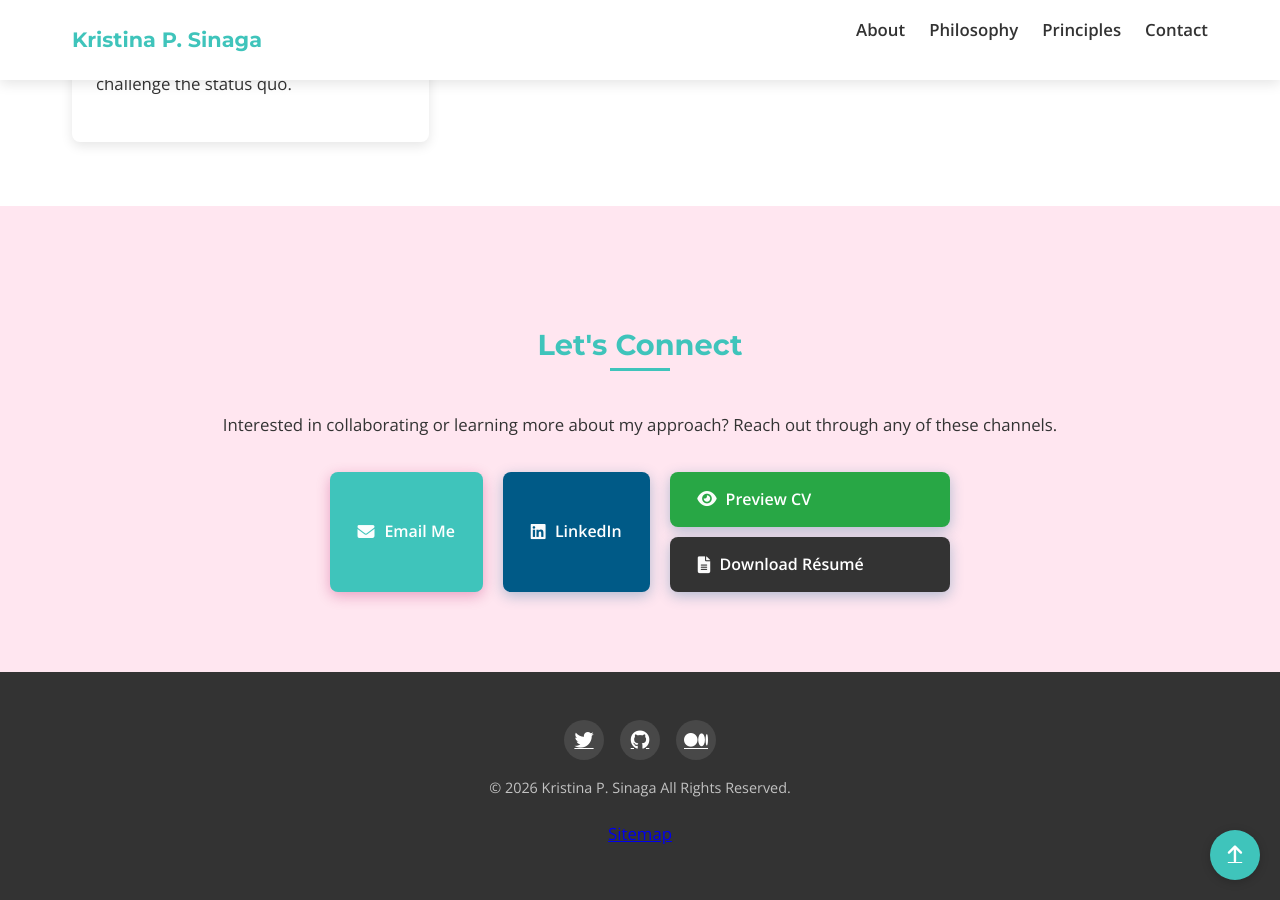
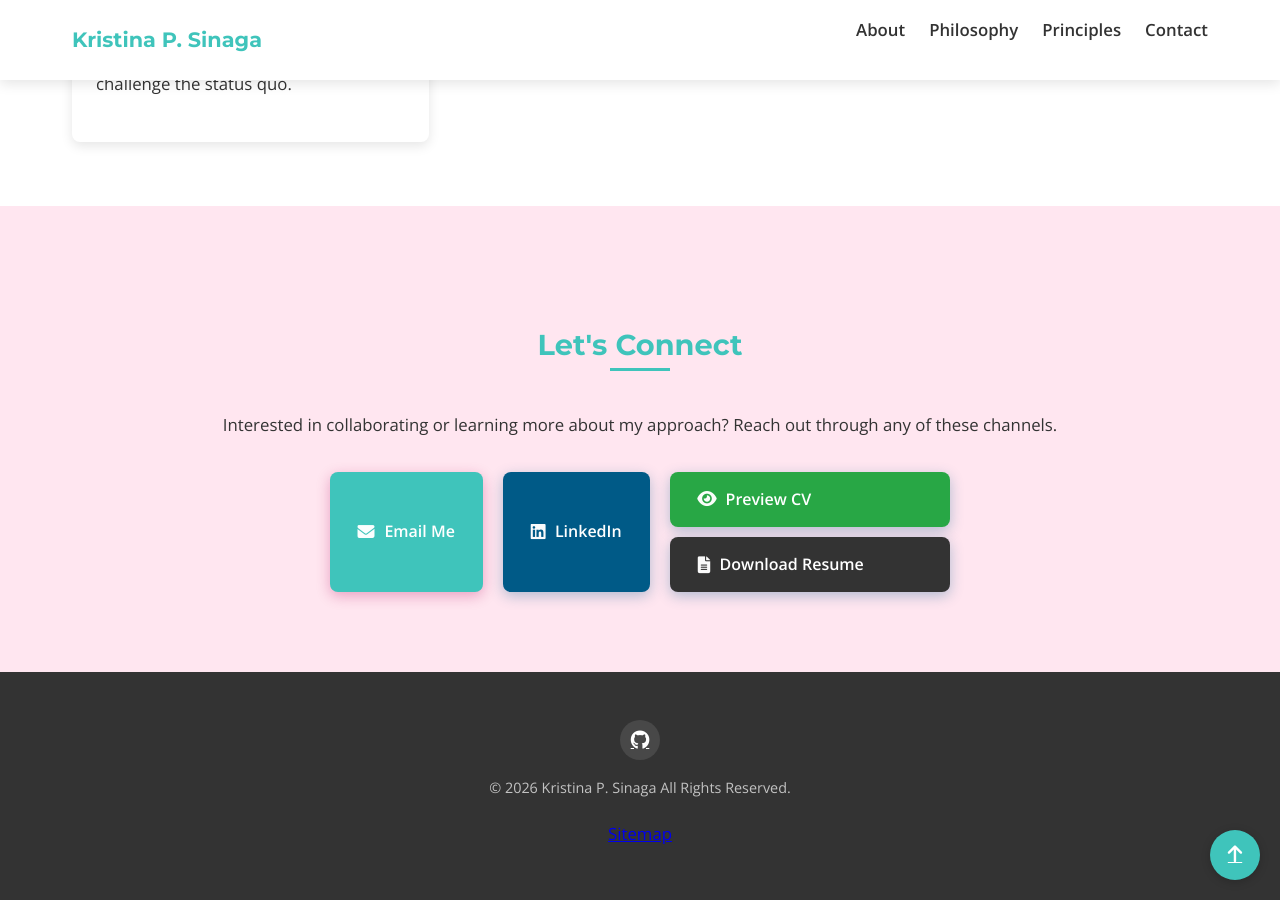
Before and after one commit to Kristina01-hash/Kristina01-hash.github.io, a Jekyll site: the page clown-network/chronicles/homepage_with_links_resume.html, which Jekyll copies as it is, in a window 1280 px wide and 900 px high, scrolled down 2207 px. Built offline with Jekyll 4.4.1, drawn with Linux system fonts in a browser that asks for light colours.

Commit message:
Update homepage_with_links_resume.html

```diff
--- a/clown-network/chronicles/homepage_with_links_resume.html
+++ b/clown-network/chronicles/homepage_with_links_resume.html
@@ -671,8 +671,8 @@
         <a class="contact-button" href="https://kristina01-hash.github.io/pdf/my_cv.pdf" target="_blank" rel="noopener" style="background-color: #28a745;" aria-label="Preview CV">
           <i class="fas fa-eye contact-icon"></i> Preview CV
         </a>
-        <a class="contact-button" href="https://kristinap09.github.io/pdf/cv/index.html" style="background-color: #333;" aria-label="Download resume">
-          <i class="fas fa-file-alt contact-icon"></i> Download Résumé
+        <a class="contact-button" href="https://kristina01-hash.github.io/pdf/cv/index.html" style="background-color: #333;" aria-label="Download resume">
+          <i class="fas fa-file-alt contact-icon"></i> Download Resume
         </a>
       </div>
     </div>
@@ -684,11 +684,9 @@
   <div class="container">
     <div class="footer-content">
       <div class="social-links">
-        <a href="https://x.com/NeuralGlowAI" class="social-link" aria-label="Twitter"><i class="fab fa-twitter"></i></a>
-        <a href="https://github.com/KristinaP09" class="social-link" aria-label="GitHub"><i class="fab fa-github"></i></a>
-        <a href="https://neuralglow-ai.medium.com/" class="social-link" aria-label="Medium"><i class="fab fa-medium"></i></a>
+        <a href="https://github.com/kristina01-hash" class="social-link" aria-label="GitHub"><i class="fab fa-github"></i></a>
       </div>
-      <p class="copyright">&copy; <span id="current-year">2023</span> Kristina P. Sinaga All Rights Reserved.</p>
+      <p class="copyright">&copy; <span id="current-year">2026</span> Kristina P. Sinaga All Rights Reserved.</p>
       <p><a href="sitemap.xml">Sitemap</a></p>
     </div>
   </div>
@@ -715,7 +713,7 @@
     "name": "Kristina P. Sinaga",
     "logo": {
       "@type": "ImageObject",
-      "url": "https://kristinap09.github.io/assets/images/logo.png"
+      "url": "https://kristina01-hash.github.io/assets/images/logo.png"
     }
   },
   "datePublished": "2025-05-08",
```
